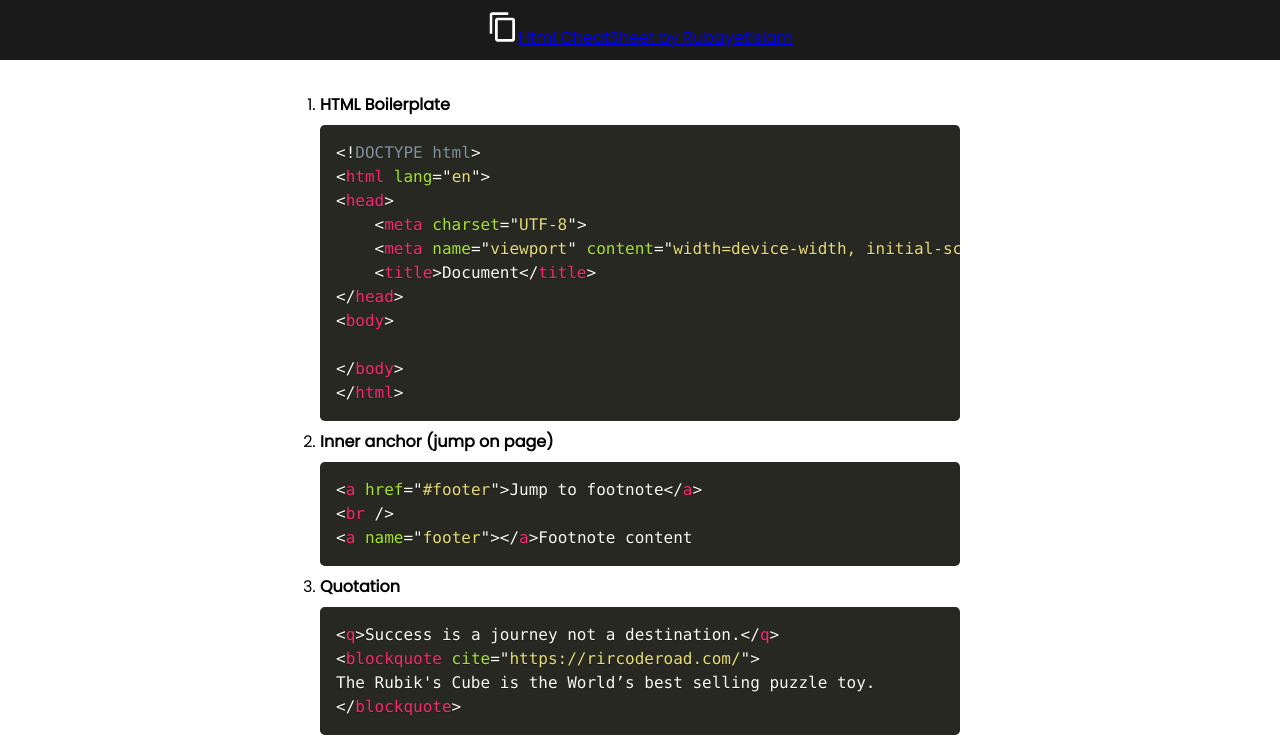
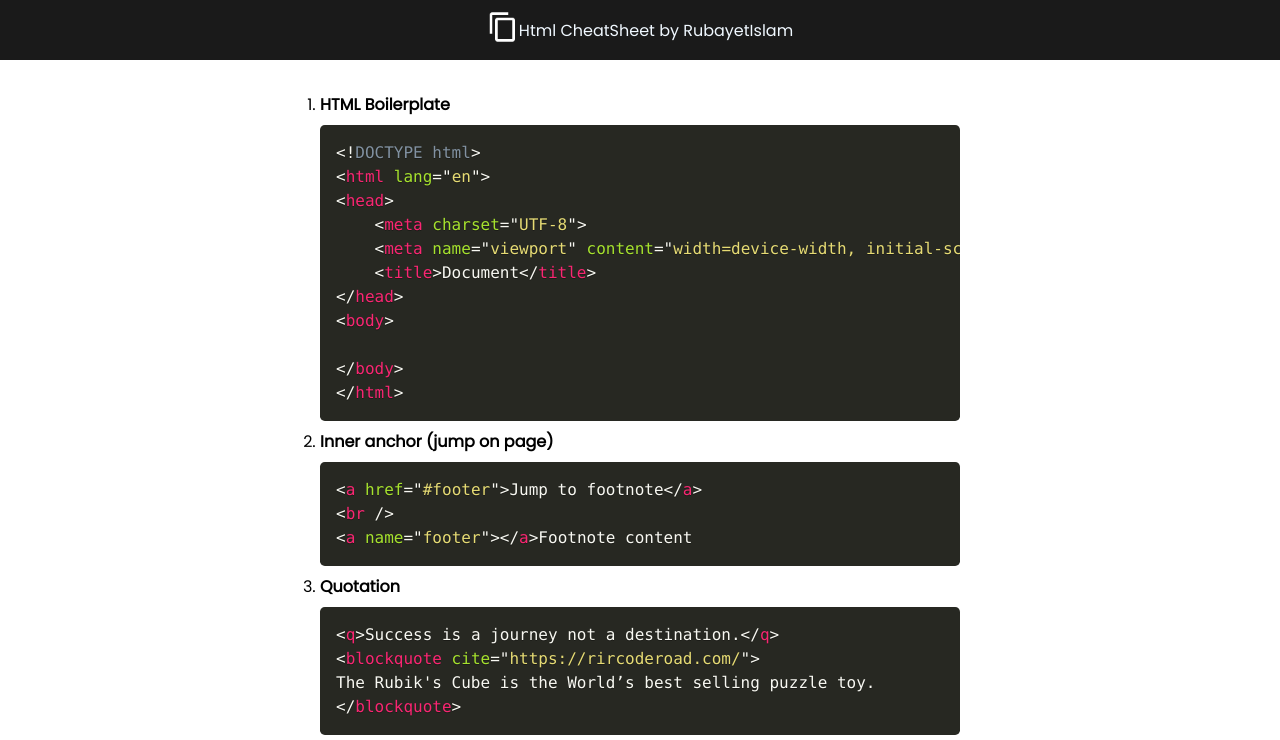
Before and after one commit to RubayetIslamRI/Html-CheatSheet, a plain HTML site: page index.html in a window 1280 px wide. Shown: the top 740 px of the page. Drawn offline with Linux system fonts and the light colour scheme; some packages are replaced by stand-ins of ours; a script that the page names is missing.

Commit message:
Update index.html

```diff
--- a/index.html
+++ b/index.html
@@ -11,10 +11,11 @@
     <link rel="stylesheet" href="cheatsheet.css">
 </head>
 <body>
-    <nav class="navbar">
-        <div class="max-width">
-            <div class="logo">
-<a href="https://rubayetislamri.github.io/Html-CheatSheet/"><img src="logo.png" alt="" id="logo" width="60px">Html CheatSheet by Rubayet<span>Islam</span></a></div>
+    <nav>
+        <span class="logo"><img src="logo.png" alt=""></span>
+        <div>
+            Html CheatSheet by RubayetIslam
+        </div>
     </nav>
     <div class="container">
         <ol>
```
